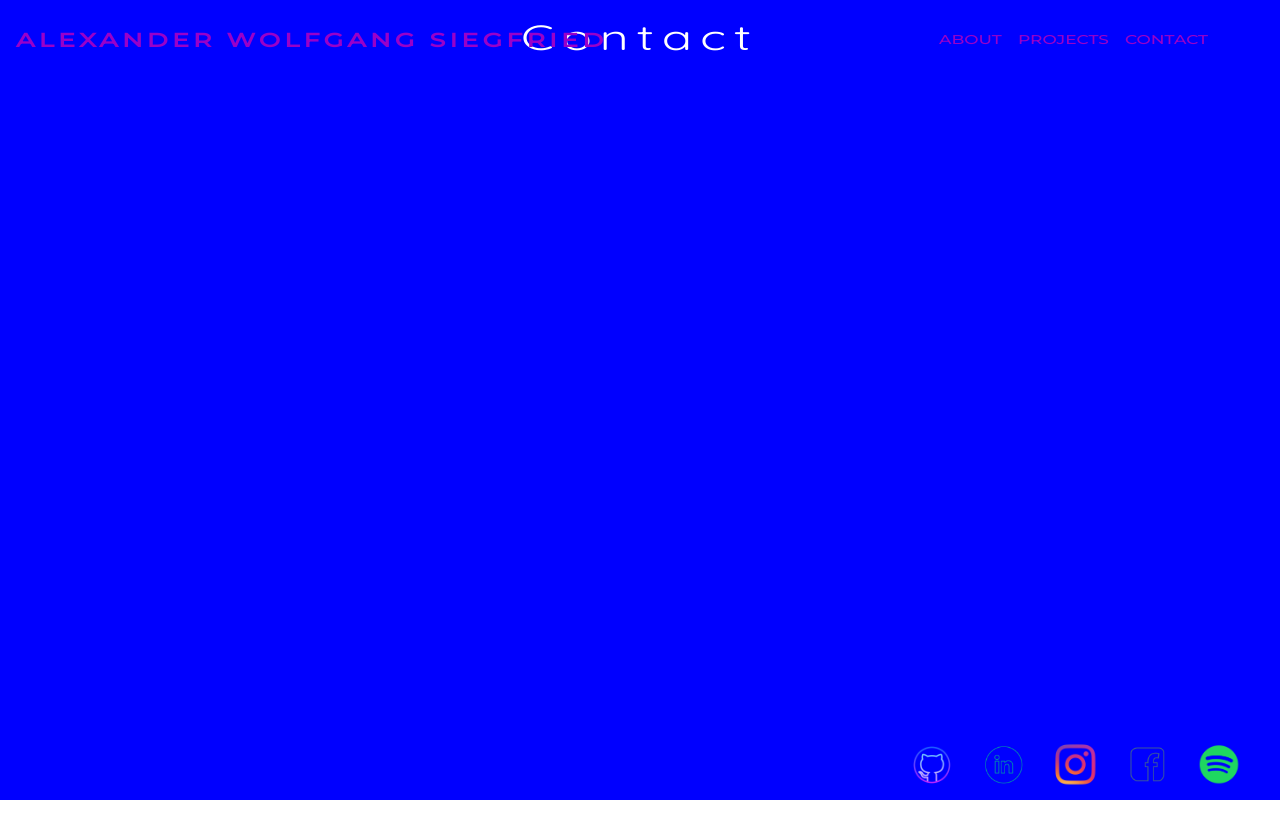
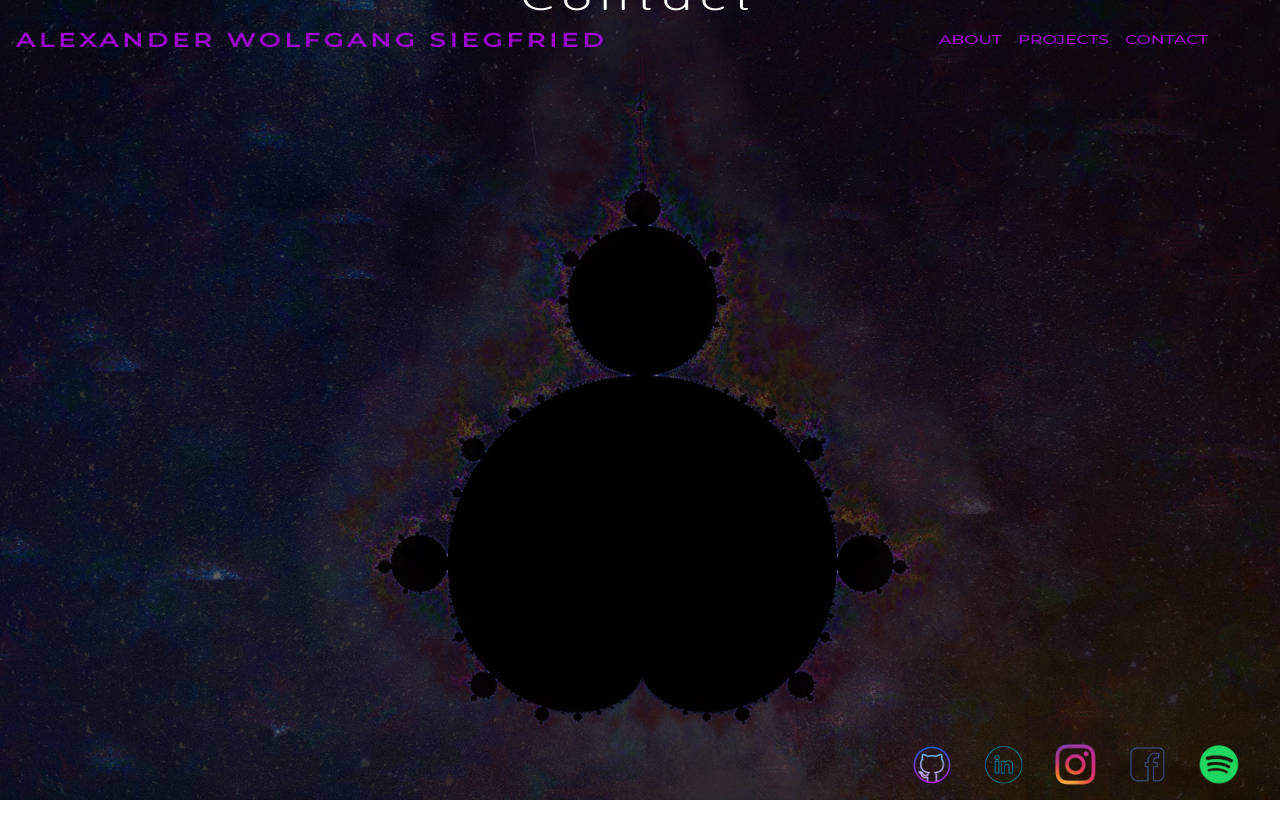
Before and after one commit to AWSiegfried/portfolio, a React (Create React App) app in the folder client/: page /contact in a window 1280 px wide. Built offline with nearby package versions, Linux system fonts and the light colour scheme.

Commit message:
background import

```diff
--- a/client/src/pages/Contact/Contact.js
+++ b/client/src/pages/Contact/Contact.js
@@ -1,12 +1,34 @@
 import React from 'react'
+import { Nav } from "react-bootstrap";
+
+//Styles
 import "./Contact.css"
+
+//Background
+import {Projects as background} from "../../assets/backgrounds/allbackgrounds"
 
 //Componenets
 import {Title} from "../../components/allComponents"
 
 function Contact() {
+
+    const styles= {
+        background: {
+            backgroundImage: `url("${background}")`,
+            padding: "0",
+            backgroundSize: "cover",
+            backgroundPosition: "center",
+            backgroundAttachment: "fixed",
+            backgroundRepeat: "no-repeat",
+            // marginBottom: "0"
+
+        },
+        p: {
+            marginBottom: ".5rem"
+        }
+    }
     return (
-        <div className="contact-container">
+        <div className="contact-container" style={styles.background}>
             <Title/>
         </div>
     )
--- a/client/src/pages/Projects/Projects.js
+++ b/client/src/pages/Projects/Projects.js
@@ -6,7 +6,7 @@ import "./Projects.css";
 
 //Components
 import { Title, Project } from "../../components/allComponents";
-import { Projects as background } from "../../assets/backgrounds/allbackgrounds";
+import { Contact as background } from "../../assets/backgrounds/allbackgrounds";
 
 //Projects
 import projects from "./allProjects"
```
